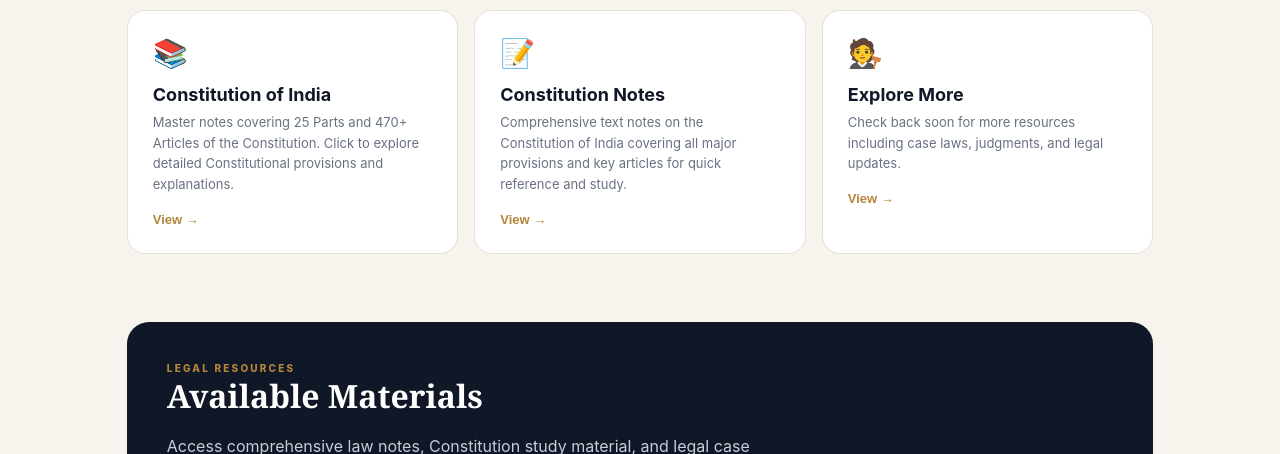
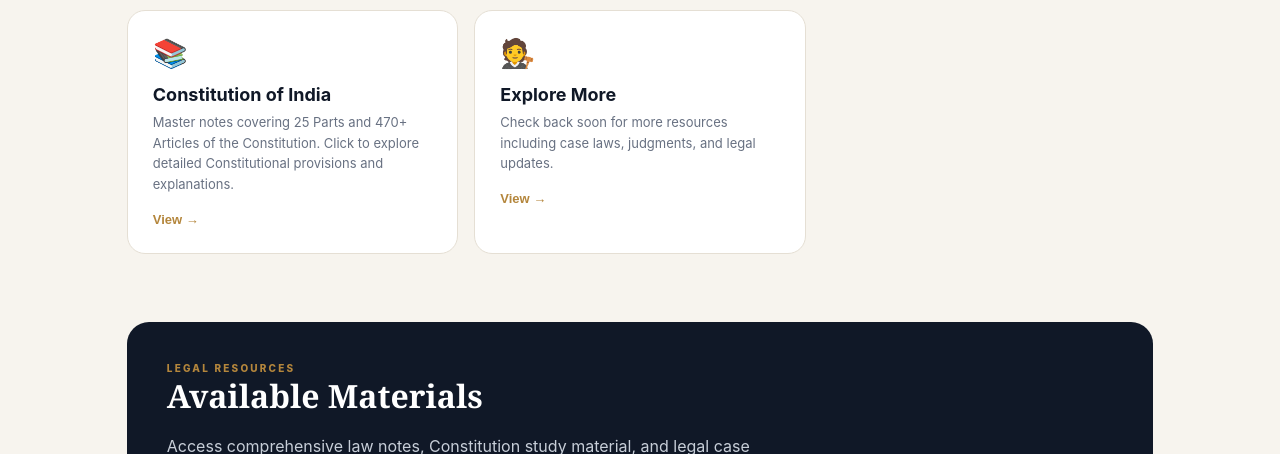
Before and after one commit to FoxOfLaw/FoxOfLaw, a plain HTML site: page index.html in a window 1280 px wide. Shown: the part 736-1190 px from the top of the page. Drawn offline with Linux system fonts and the light colour scheme.

Commit message:
Remove Constitution notes card from homepage

```diff
--- a/index.html
+++ b/index.html
@@ -42,7 +42,6 @@ footer{border-top:1px solid var(--line);padding:28px 6%;display:flex;justify-con
 <script>
 const items=[
 ["📚","Constitution of India","Master notes covering 25 Parts and 470+ Articles of the Constitution. Click to explore detailed Constitutional provisions and explanations.","Constitution of India .html"],
-["📝","Constitution Notes","Comprehensive text notes on the Constitution of India covering all major provisions and key articles for quick reference and study.","Constitution of india notes .txt"],
 ["🧑‍⚖️","Explore More","Check back soon for more resources including case laws, judgments, and legal updates.","#"]
 ];
 const grid=document.getElementById("grid"),count=document.getElementById("count"),search=document.getElementById("search"),modal=document.getElementById("modal"),mt=document.getElementById("mt"),mp=document.getElementById("mp");
```
